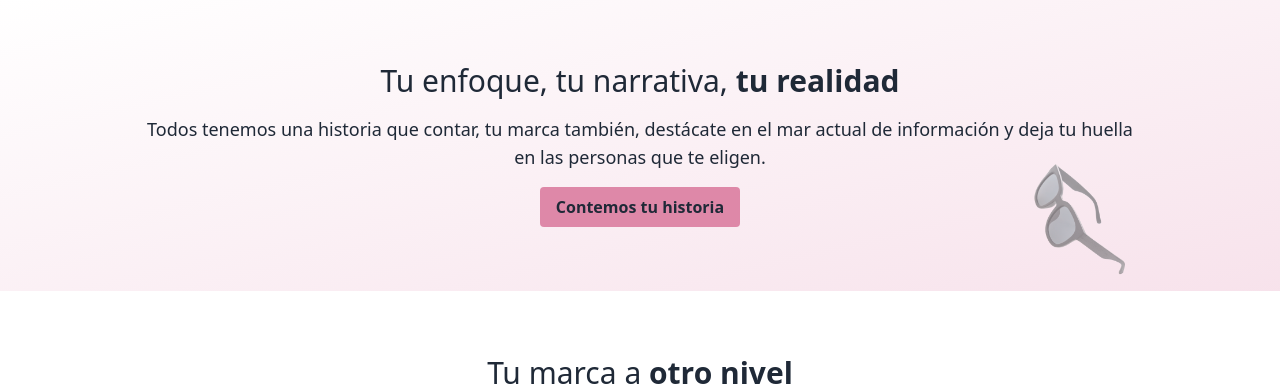
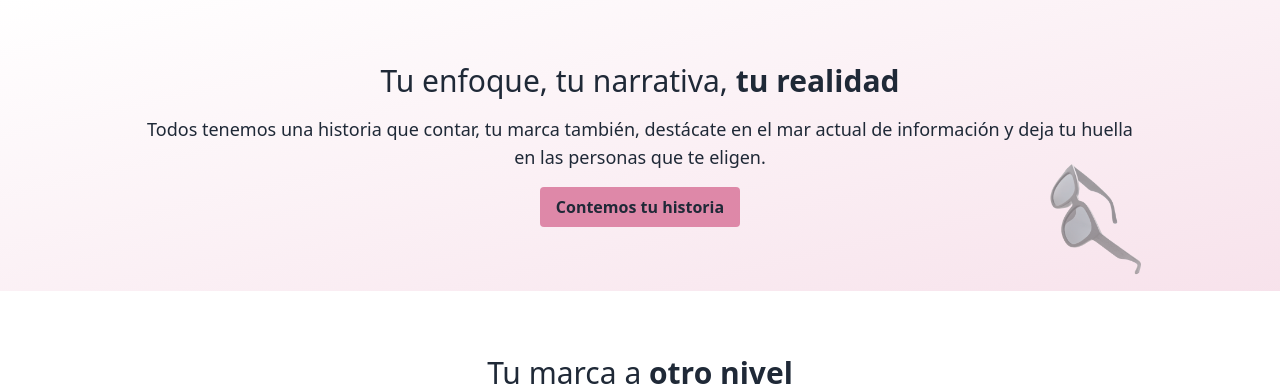
Before and after one commit to ecorgniali-dev/fixusconsultant, a PHP site: page / in a window 1280 px wide. Shown: the part 913-1305 px from the top of the page. Run offline with PHP 8.4, Linux system fonts and the light colour scheme; some libraries are stand-ins or nearby versions.

Commit message:
fix: corrige overflow en imagenes con position absolute

```diff
--- a/index.php
+++ b/index.php
@@ -5,7 +5,7 @@
     <meta charset="UTF-8">
     <meta name="viewport" content="width=device-width, initial-scale=1.0">
     <link rel="shortcut icon" href="img/favicon.ico" type="image/x-icon">
-    <title>Fix Us Consultant</title>
+    <title>Fix Us Consultant | Negocios con propósito</title>
     <script src="https://cdn.tailwindcss.com"></script>
     <link rel="stylesheet" href="https://cdnjs.cloudflare.com/ajax/libs/font-awesome/6.0.0-beta3/css/all.min.css">
     <script>
@@ -45,9 +45,9 @@
     </script>
 </head>
 
-<body class="font-sans text-gray-800 overflow-x-hidden">
+<body class="font-sans text-gray-800">
     <header class="bg-black">
-        <div style="height: 620px;" class="max-w-screen-lg relative px-4 pt-4 pb-12 mx-auto flex flex-col gap-24 lg:px-8">
+        <div class="h-[620px] max-w-screen-lg relative px-4 pt-4 pb-12 mx-auto flex flex-col gap-24 lg:px-8">
             <div class="flex justify-center w-full">
                 <img src="./img/logo_fixus_fondo_oscuro.png" alt="FixUs Logo" style="max-width: 180px;">
             </div>
@@ -56,7 +56,9 @@
                 <p class="text-base mb-4 md:text-lg lg:text-xl xl:text-2xl">Somos una empresa sherpa, acompañamos el desafío más importante de tu vida, llegar a la <span class="text-kobi-300 font-bold">cima</span> de los negocios.</p>
                 <a href="https://wa.me/54XXXXXXXXXXX" target="_blank" class="text-gray-800 bg-kobi-400 hover:bg-kobi-500 transition-colors duration-300 font-bold py-2 px-4 rounded">Contáctanos</a>
             </div>
-            <img src="./img/hero.png" alt="Hero Image" class="absolute -bottom-8 -right-12 w-56 sm:w-64 md:w-80 lg:w-96 object-cover">
+            <div class="absolute -bottom-8 right-0 overflow-hidden w-56 min-h-full sm:w-64 md:w-80 lg:w-96 lg:overflow-visible">
+                <img src="./img/hero.png" alt="Manos extendidas hacía arriba lanzando unos anteojos de sol" class="absolute -bottom-0 -right-12">
+            </div>
             <div class="absolute -top-2 -left-8 w-20 h-40 rounded-lg bg-gradient-to-l from-kobi-300/70 to-gray-400/70 lg:w-28"></div>
             <div class="absolute top-8 right-4 w-8 h-8 rounded-lg bg-gradient-to-r from-kobi-300/70 to-gray-600/70"></div>
             <div class="absolute bottom-12 left-8 w-8 h-8 rounded-lg bg-gradient-to-r from-kobi-300/70 to-gray-600/70"></div>
@@ -79,8 +81,8 @@
             <p class="text-base text-center mb-4 md:text-lg">Todos tenemos una historia que contar, tu marca también, destácate en el mar actual de información y deja tu huella en las personas que te eligen.
             </p>
             <a href="https://wa.me/54XXXXXXXXXXX" target="_blank" class="hover:bg-kobi-500 transition-colors duration-300 font-bold bg-kobi-400 py-2 px-4 rounded">Contemos tu historia</a>
-            <div class="absolute -bottom-12 -right-8 md:right-4">
-                <img class="w-28" src="./img/sunglasses.png" alt="sunglasses">
+            <div class="absolute w-28 h-28 -bottom-12 -right-0 overflow-hidden">
+                <img class="absolute -right-6 md:right-0" src="./img/sunglasses.png" alt="sunglasses">
             </div>
         </div>
     </section>
```
